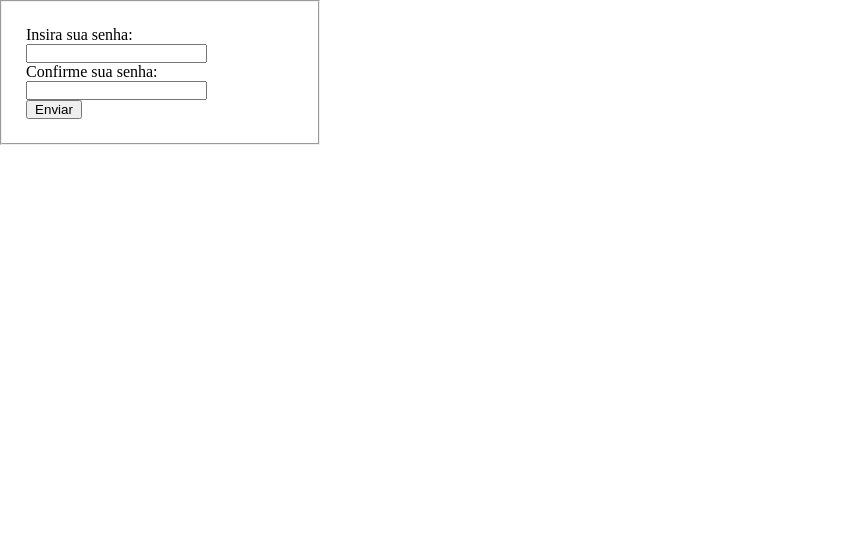
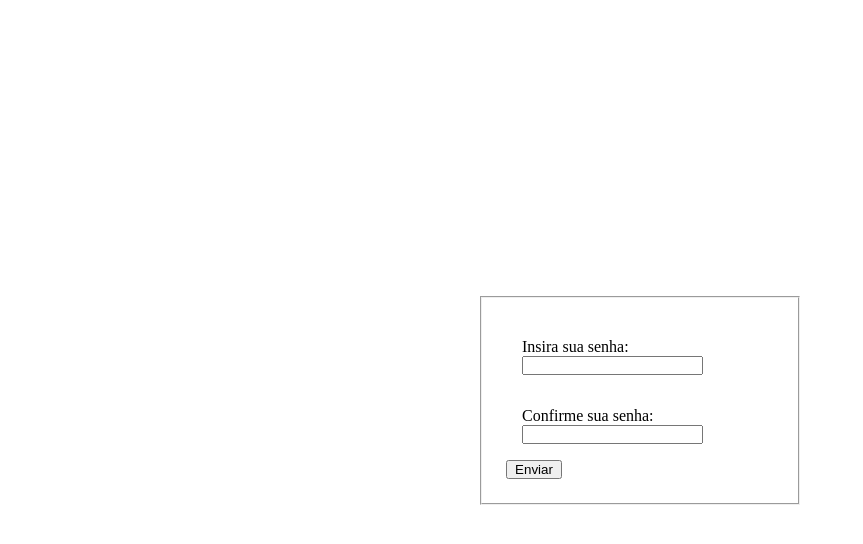
Before and after one commit to Adicide/Autoria-Web, a plain HTML site: page atividades/atividade-24-11-javascript/index.html in a window 1280 px wide. Shown: the whole page, without its empty margins (0-863 px from the left). Drawn offline with Linux system fonts and the light colour scheme.

Commit message:
Mais estilização (centralizei o fieldset)

```diff
--- a/atividades/atividade-24-11-javascript/index.html
+++ b/atividades/atividade-24-11-javascript/index.html
@@ -11,11 +11,22 @@
             box-sizing: border-box;
         }
 
+        body {
+            display: flex;
+            min-height: 100vh;
+            justify-content: center;
+            align-items: center;
+        }
+
         fieldset {
-            padding: 1.5rem;
-            max-width: 20rem;
             display: flex;
             flex-direction: column;
+            max-width: 20rem;
+            padding: 1.5rem;
+        }
+
+        label {
+            margin: 1rem;
         }
 
         button {
```
